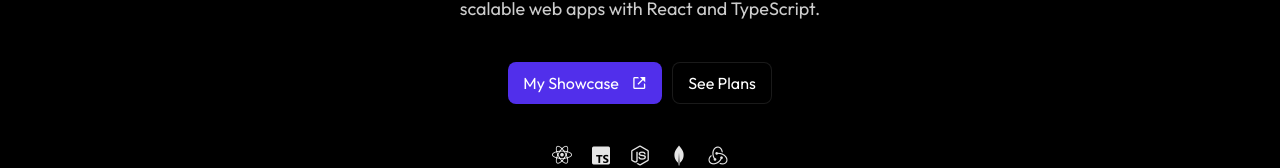
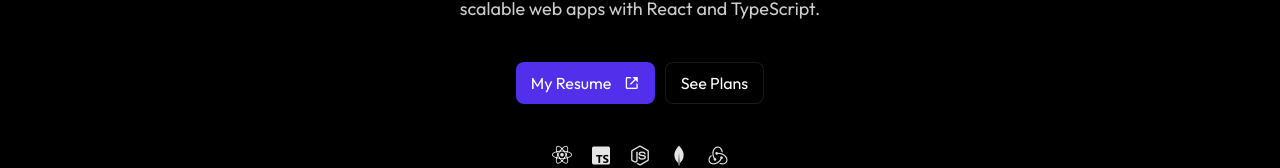
Before and after one commit to artyomagadzhanyan421/artyom-agadzhanyan, a React (Vite) app: page / in a window 1280 px wide. Shown: the part 414-582 px from the top of the page. Built offline with nearby package versions, Linux system fonts and the light colour scheme.

Commit message:
resume to my hero section

```diff
--- a/src/components/Hero.tsx
+++ b/src/components/Hero.tsx
@@ -11,8 +11,8 @@ function Hero() {
                 <p className="heading">Transforming Workflows Into Interactive Websites</p>
                 <p className="pitch">I’m a front-end developer who specialized in building stylish, scalable web apps with React and TypeScript.</p>
                 <div className="links">
-                    <a href="#showcase" className="nav-link">
-                        <span>My Showcase</span>
+                    <a href="/Artyom_Agadzhanyan.pdf" download className="nav-link">
+                        <span>My Resume</span>
                         <i className='bx bx-link-external' style={{ fontSize: 16 }}></i>
                     </a>
                     <a href="#plans" className="nav-link">
```
